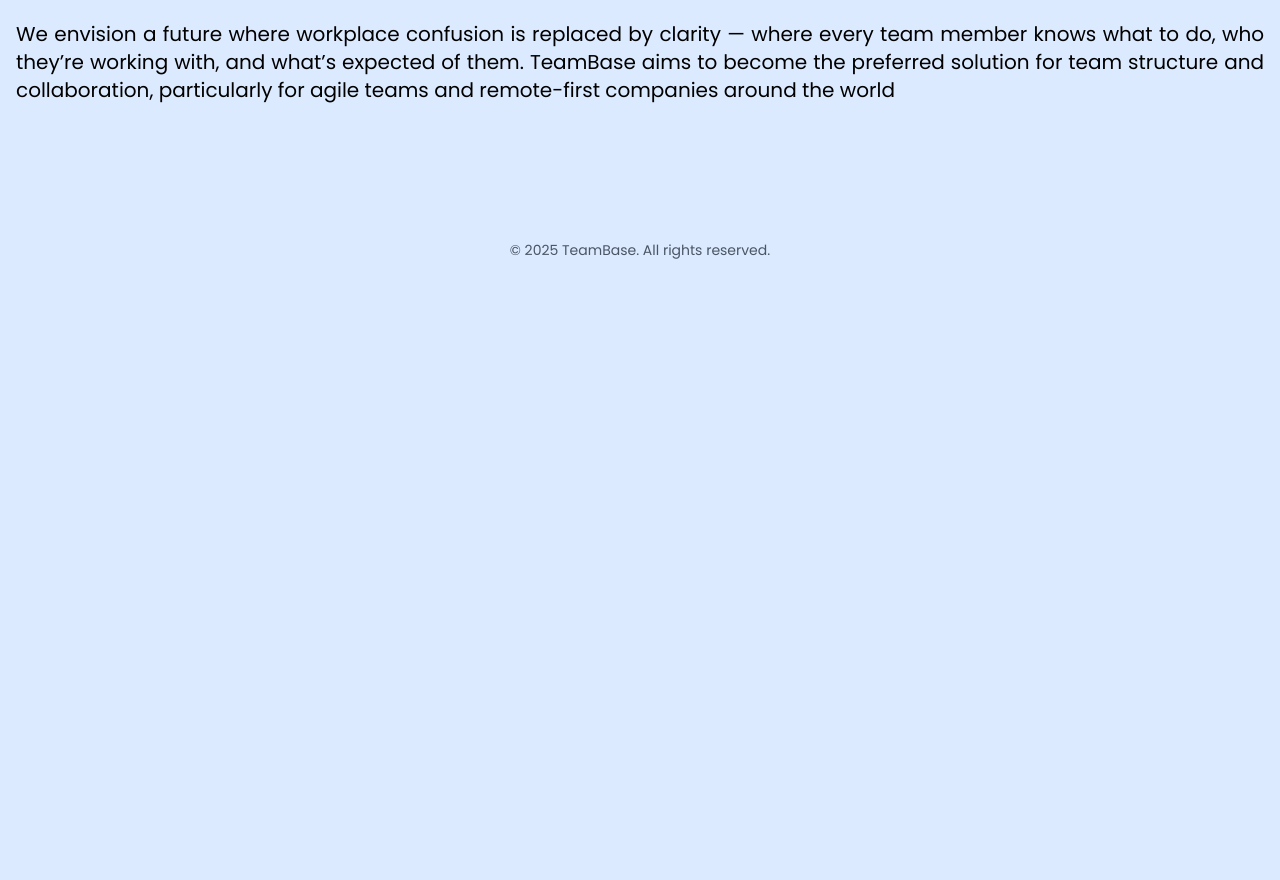
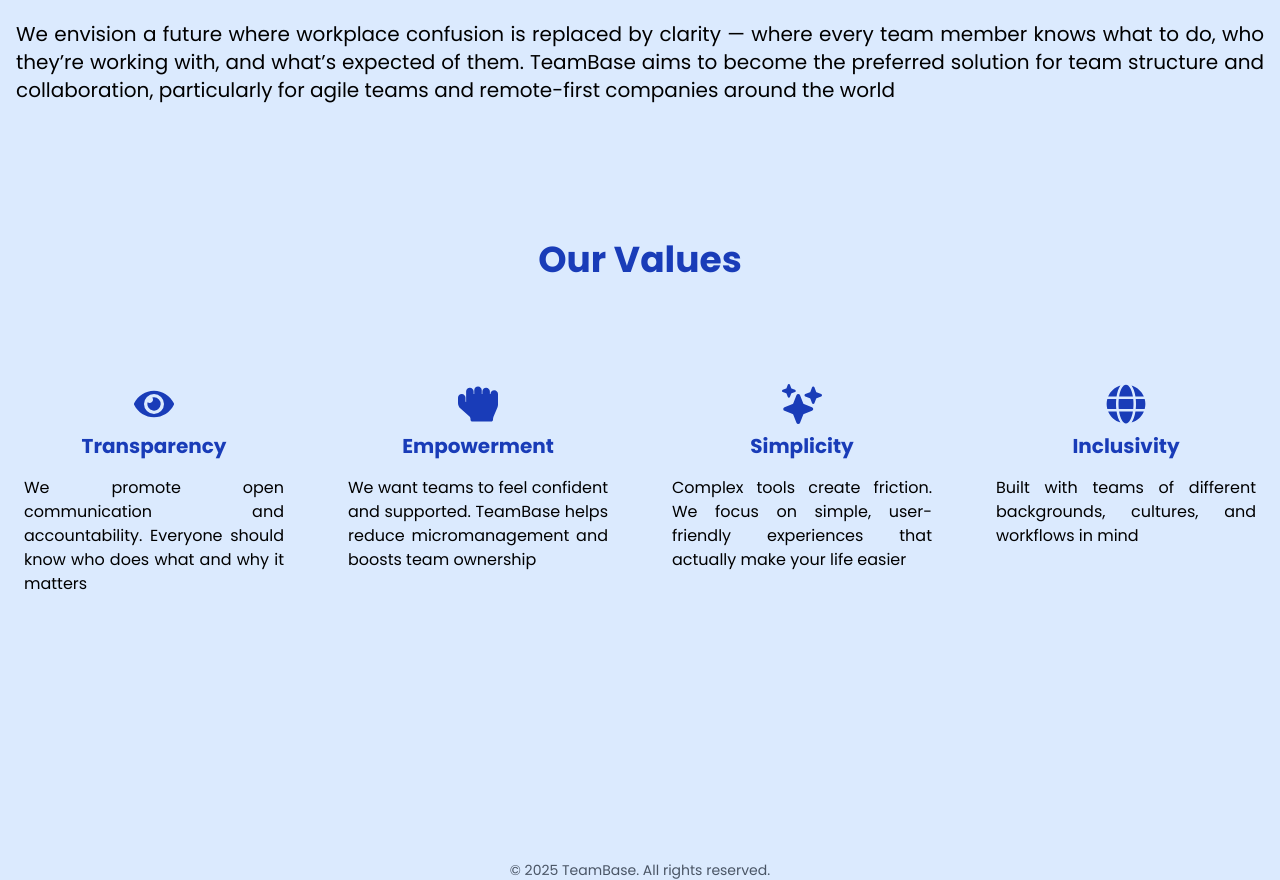
Before and after one commit to Izzeddin-Samara/TeamBase, a React (Vite) app in the folder Client/: page /about in a window 1280 px wide. Shown: the part 960-1840 px from the top of the page. Before the commit the page ends 1220 px from the top, so only its background shows below. Built offline with nearby package versions, Linux system fonts and the light colour scheme.

Commit message:
Add OurValues component and use it in AboutPage component

```diff
--- a/Client/src/components/about/AboutPage.tsx
+++ b/Client/src/components/about/AboutPage.tsx
@@ -2,6 +2,7 @@
 import Aboutus from "./Aboutus";
 import Mission from "./Mission";
 import Vision from "./Vision";
+import OurValues from "./OurValues";
 
 export default function AboutPage() {
   return (
@@ -11,6 +12,7 @@
         <Aboutus />
         <Mission />
         <Vision />
+        <OurValues/>
       </div>
     </>
   );
--- /dev/null
+++ b/Client/src/components/about/OurValues.tsx
@@ -0,0 +1,60 @@
+import { FaEye } from "react-icons/fa";
+import { FaHandRock } from "react-icons/fa";
+import { IoSparkles } from "react-icons/io5";
+import { FaGlobe } from "react-icons/fa";
+
+export default function OurValues() {
+  return (
+    <>
+      <section className="py-30">
+        <h1 className="text-blue-800 text-center text-4xl font-bold">
+          Our Values
+        </h1>
+        <div className="grid grid-cols-1 md:grid-cols-2 lg:grid-cols-4 mt-20 gap-16 p-6">
+          <div>
+            <FaEye size={40} className="mx-auto text-blue-800 mb-2" />
+            <h1 className="text-center text-xl text-blue-800 font-bold mb-4">
+              Transparency
+            </h1>
+            <p className="text-justify">
+              We promote open communication and accountability. Everyone should
+              know who does what and why it matters
+            </p>
+          </div>
+          <div>
+            <FaHandRock size={40} className="mx-auto text-blue-800 mb-2" />
+
+            <h1 className="text-center text-xl text-blue-800 font-bold mb-4">
+              Empowerment
+            </h1>
+            <p className="text-justify">
+              We want teams to feel confident and supported. TeamBase helps
+              reduce micromanagement and boosts team ownership
+            </p>
+          </div>
+          <div>
+            <IoSparkles size={40} className="mx-auto text-blue-800 mb-2" />
+            <h1 className="text-center text-xl text-blue-800 font-bold mb-4">
+              Simplicity
+            </h1>{" "}
+            <p className="text-justify">
+              Complex tools create friction. We focus on simple, user-friendly
+              experiences that actually make your life easier
+            </p>
+          </div>
+          <div>
+            <FaGlobe size={40} className="mx-auto text-blue-800 mb-2" />
+
+            <h1 className="text-center text-xl text-blue-800 font-bold mb-4">
+              Inclusivity
+            </h1>
+            <p className="text-justify">
+              Built with teams of different backgrounds, cultures, and workflows
+              in mind
+            </p>
+          </div>
+        </div>
+      </section>
+    </>
+  );
+}
```
